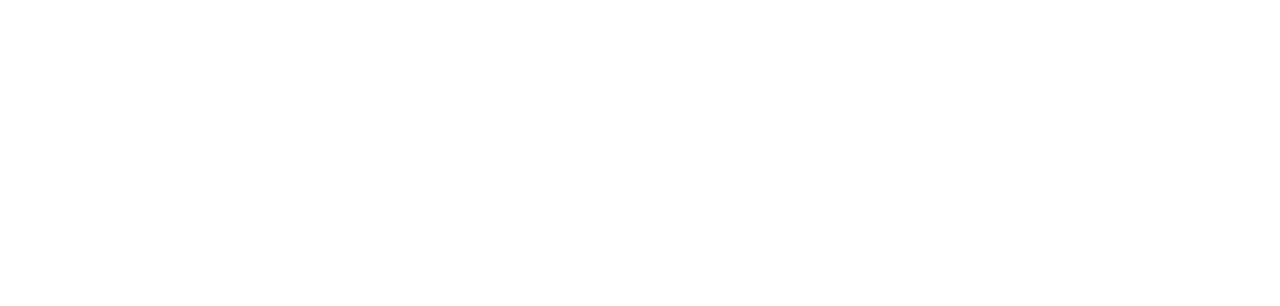
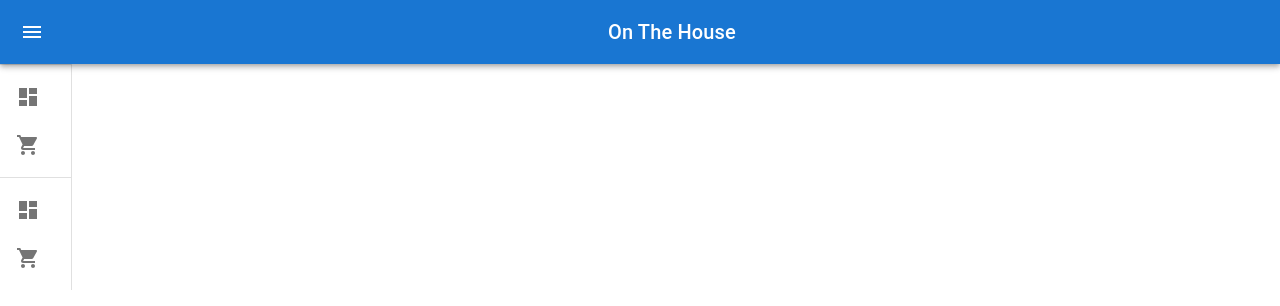
Before and after one commit to graydonbenson/onthehouse, a React (Create React App) app in the folder frontend/: page /dashboard in a window 1280 px wide. Before the commit this address had no page. Shown: the top 306 px of the page. Built offline with nearby package versions, Linux system fonts and the light colour scheme.

Commit message:
Add navbar and drawer components

```diff
--- a/frontend/src/App.js
+++ b/frontend/src/App.js
@@ -3,6 +3,7 @@
 import HomePage from './pages/HomePage';
 import LoginPage from './pages/LoginPage';
 import SignUpPage from './pages/SignUpPage';
+import DashboardPage from './pages/DashboardPage';
 import axios from 'axios';
 
 // axios.defaults.baseURL = "https://us-central1-seng-401-on-the-house.cloudfunctions.net/api";
@@ -15,6 +16,7 @@
           <Route path="/" element={<HomePage/>} />
           <Route path="/login" element={<LoginPage/>} />
           <Route path="/signup" element={<SignUpPage/>} />
+          <Route path="/dashboard" element={<DashboardPage/>} />
         </Routes>
       </Router>
     </div>
--- /dev/null
+++ b/frontend/src/components/Navbar.js
@@ -0,0 +1,59 @@
+import React from 'react';
+import { styled, useTheme } from '@mui/material/styles';
+import MuiAppBar from '@mui/material/AppBar';
+import Toolbar from '@mui/material/Toolbar';
+import Typography from '@mui/material/Typography';
+import IconButton from '@mui/material/IconButton';
+import MenuIcon from '@mui/icons-material/Menu';
+
+const drawerWidth = 240;
+
+const AppBar = styled(MuiAppBar, {
+    shouldForwardProp: (prop) => prop !== 'open',
+  })(({ theme, open }) => ({
+    zIndex: theme.zIndex.drawer + 1,
+    transition: theme.transitions.create(['width', 'margin'], {
+      easing: theme.transitions.easing.sharp,
+      duration: theme.transitions.duration.leavingScreen,
+    }),
+    ...(open && {
+      marginLeft: drawerWidth,
+      width: `calc(100% - ${drawerWidth}px)`,
+      transition: theme.transitions.create(['width', 'margin'], {
+        easing: theme.transitions.easing.sharp,
+        duration: theme.transitions.duration.enteringScreen,
+      }),
+    }),
+}));
+
+function Navbar({open, openDrawer}) {
+  return (
+    <AppBar position="absolute" open={open}>
+          <Toolbar sx={{pr: '24px', }}>
+            <IconButton
+              edge="start"
+              color="inherit"
+              aria-label="open drawer"
+              onClick={openDrawer}
+              sx={{
+                marginRight: '36px',
+                ...(open && { display: 'none' }),
+              }}
+            >
+              <MenuIcon />
+            </IconButton>
+            <Typography
+              component="h1"
+              variant="h6"
+              color="inherit"
+              noWrap
+              sx={{ flexGrow: 1 }}
+            >
+              On The House
+            </Typography>
+          </Toolbar>
+    </AppBar>
+  )
+}
+
+export default Navbar;
--- /dev/null
+++ b/frontend/src/components/SideDrawer.js
@@ -0,0 +1,90 @@
+import React from 'react';
+import { styled, useTheme } from '@mui/material/styles';
+import MuiDrawer from '@mui/material/Drawer';
+import Toolbar from '@mui/material/Toolbar';
+import List from '@mui/material/List';
+import Divider from '@mui/material/Divider';
+import IconButton from '@mui/material/IconButton';
+import ChevronLeftIcon from '@mui/icons-material/ChevronLeft';
+import ListItemButton from '@mui/material/ListItemButton';
+import ListItemIcon from '@mui/material/ListItemIcon';
+import ListItemText from '@mui/material/ListItemText';
+import DashboardIcon from '@mui/icons-material/Dashboard';
+import ShoppingCartIcon from '@mui/icons-material/ShoppingCart';
+
+const drawerWidth = 240;
+
+const Drawer = styled(MuiDrawer, { shouldForwardProp: (prop) => prop !== 'open' })(
+    ({ theme, open }) => ({
+      '& .MuiDrawer-paper': {
+        position: 'relative',
+        whiteSpace: 'nowrap',
+        width: drawerWidth,
+        transition: theme.transitions.create('width', {
+          easing: theme.transitions.easing.sharp,
+          duration: theme.transitions.duration.enteringScreen,
+        }),
+        boxSizing: 'border-box',
+        ...(!open && {
+          overflowX: 'hidden',
+          transition: theme.transitions.create('width', {
+            easing: theme.transitions.easing.sharp,
+            duration: theme.transitions.duration.leavingScreen,
+          }),
+          width: theme.spacing(7),
+          [theme.breakpoints.up('sm')]: {
+            width: theme.spacing(9),
+          },
+        }),
+      },
+    }),
+  );
+
+function SideDrawer({open, closeDrawer}) {
+  return (
+    <Drawer variant="permanent" open={open}>
+        <Toolbar
+        sx={{
+            display: 'flex',
+            alignItems: 'center',
+            justifyContent: 'flex-end',
+            px: [1],
+        }}
+        >
+        <IconButton onClick={closeDrawer}>
+            <ChevronLeftIcon />
+        </IconButton>
+        </Toolbar>
+        <Divider />
+        <List component="nav">
+            <ListItemButton>
+                <ListItemIcon>
+                    <DashboardIcon />
+                </ListItemIcon>
+                <ListItemText primary="Dashboard" />
+            </ListItemButton>
+            <ListItemButton>
+                <ListItemIcon>
+                    <ShoppingCartIcon />
+                </ListItemIcon>
+                <ListItemText primary="Orders" />
+            </ListItemButton>
+        <Divider sx={{ my: 1 }} />
+            <ListItemButton>
+                <ListItemIcon>
+                    <DashboardIcon />
+                </ListItemIcon>
+                <ListItemText primary="Dashboard" />
+            </ListItemButton>
+            <ListItemButton>
+                <ListItemIcon>
+                    <ShoppingCartIcon />
+                </ListItemIcon>
+                <ListItemText primary="Orders" />
+            </ListItemButton>
+        </List>
+    </Drawer>
+  )
+}
+
+export default SideDrawer;
--- /dev/null
+++ b/frontend/src/pages/DashboardPage.js
@@ -0,0 +1,25 @@
+import React from 'react';
+import Navbar from '../components/Navbar';
+import SideDrawer from '../components/SideDrawer';
+
+function DashboardPage() {
+
+  const [open, setOpen] = React.useState(false);
+
+  const handleDrawerOpen = () => {
+    setOpen(true);
+  };
+
+  const handleDrawerClose = () => {
+    setOpen(false);
+  };
+
+  return (
+    <>
+    <Navbar open={open} openDrawer={handleDrawerOpen}></Navbar>
+    <SideDrawer open={open} closeDrawer={handleDrawerClose}></SideDrawer>
+    </>
+  )
+}
+
+export default DashboardPage;
```
